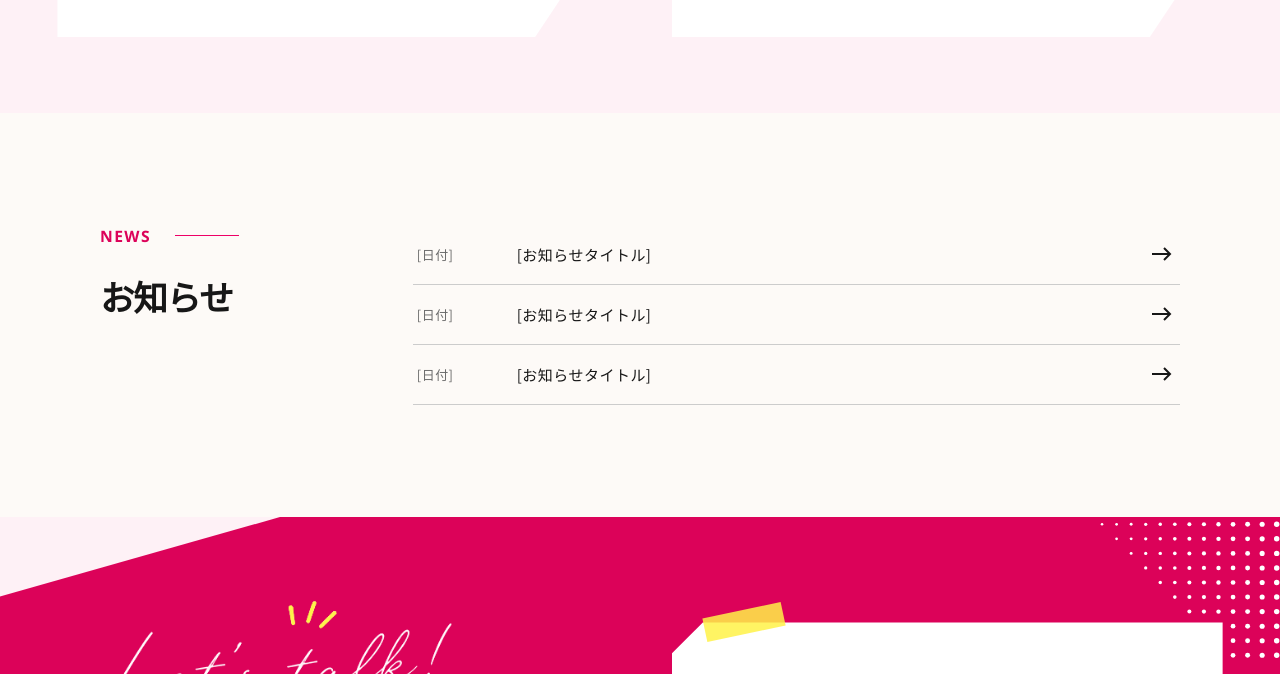
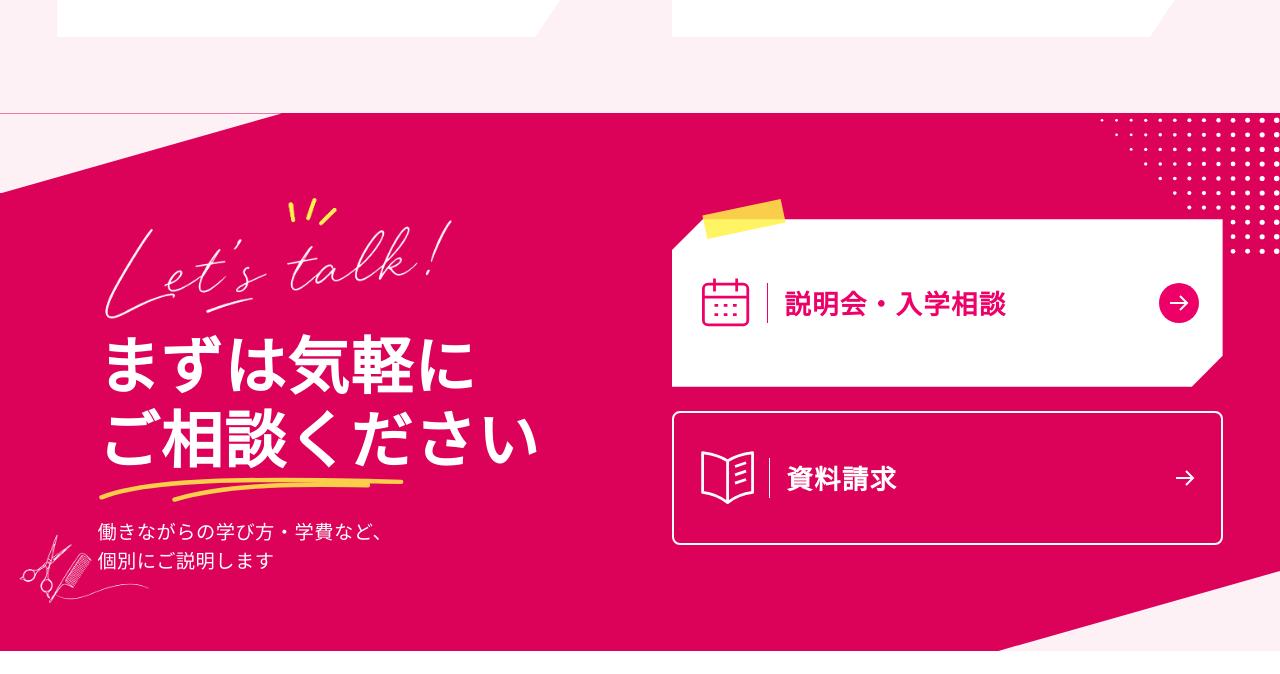
Before and after one commit to Yasai-Co-Ltd/hairstylist-school, a website built with Vite: page index.html in a window 1280 px wide. Shown: the part 5609-6283 px from the top of the page. Built offline with nearby package versions, Linux system fonts and the light colour scheme.

Commit message:
トップのお知らせセクションを削除、SCSS変換を sass に切替（macOS 13 対応）
Co-authored-by: Cursor <cursoragent@cursor.com>

```diff
--- a/index.html
+++ b/index.html
@@ -893,45 +893,6 @@
           </article>
         </div>
       </section>
-      <section class="p-top-news l-section" aria-labelledby="news-heading">
-        <div class="l-container">
-          <div class="p-top-news__inner">
-            <header class="c-section-head">
-              <p class="c-section-head__label p-top-news__label">NEWS</p>
-              <h2 id="news-heading" class="c-section-head__title p-top-news__title">お知らせ</h2>
-            </header>
-            <ul class="p-top-news__list">
-              <li class="p-top-news__item">
-                <a class="p-top-news__link" href="#news-heading">
-                  <time class="p-top-news__date" datetime="">[日付]</time>
-                  <span class="p-top-news__text">[お知らせタイトル]</span>
-                  <svg class="p-top-news__arrow" viewBox="0 0 20 16" aria-hidden="true" fill="none">
-                    <path d="M0 8h18M12 2l6 6-6 6" stroke="currentColor" stroke-width="2" />
-                  </svg>
-                </a>
-              </li>
-              <li class="p-top-news__item">
-                <a class="p-top-news__link" href="#news-heading">
-                  <time class="p-top-news__date" datetime="">[日付]</time>
-                  <span class="p-top-news__text">[お知らせタイトル]</span>
-                  <svg class="p-top-news__arrow" viewBox="0 0 20 16" aria-hidden="true" fill="none">
-                    <path d="M0 8h18M12 2l6 6-6 6" stroke="currentColor" stroke-width="2" />
-                  </svg>
-                </a>
-              </li>
-              <li class="p-top-news__item">
-                <a class="p-top-news__link" href="#news-heading">
-                  <time class="p-top-news__date" datetime="">[日付]</time>
-                  <span class="p-top-news__text">[お知らせタイトル]</span>
-                  <svg class="p-top-news__arrow" viewBox="0 0 20 16" aria-hidden="true" fill="none">
-                    <path d="M0 8h18M12 2l6 6-6 6" stroke="currentColor" stroke-width="2" />
-                  </svg>
-                </a>
-              </li>
-            </ul>
-          </div>
-        </div>
-      </section>
     </main>
 
     <!-- @include footer.html -->
--- a/package.json
+++ b/package.json
@@ -18,7 +18,7 @@
   },
   "devDependencies": {
     "prettier": "^3.9.10",
-    "sass-embedded": "^1.108.2",
+    "sass": "^1.108.2",
     "stylelint": "^17.16.0",
     "stylelint-config-standard-scss": "^17.0.0",
     "vite": "^8.3.8"
--- a/src/scss/foundation/_tokens.scss
+++ b/src/scss/foundation/_tokens.scss
@@ -15,7 +15,7 @@ $breakpoints: (
   // PCレイアウト開始
   lg: 1024px,
   // デザイン幅
-  xl: 1440px
+  xl: 1440px,
 );
 
 // ---- カラー ----
@@ -51,7 +51,7 @@ $colors: (
   // 線：お知らせの区切り線
   line-light: #ccc,
   // 線：ヘッダー下の線
-  line-faint: #eee
+  line-faint: #eee,
 );
 
 // ---- 影 ----
@@ -92,7 +92,7 @@ $radius: (
   // 小さな面（卒業バーなど）
   sm: 8px,
   // ボタン、タグ
-  pill: 999px
+  pill: 999px,
 );
 
 // ---- 重なり順 ----
--- a/src/scss/pages/top/_news.scss
+++ /dev/null
@@ -1,83 +0,0 @@
-@use "../../foundation" as *;
-
-.p-top-news {
-  &__inner {
-    display: grid;
-    gap: fluid(32, 80);
-    max-width: 1080px;
-    margin-inline: auto;
-  }
-
-  &__label {
-    flex-direction: row-reverse;
-    justify-content: flex-end;
-    gap: space(5);
-  }
-
-  &__title {
-    font-size: fluid(26, 36);
-    font-weight: 900;
-    line-height: 1.5;
-    letter-spacing: -0.035em;
-  }
-
-  &__item {
-    border-bottom: 1px solid color(line-light);
-  }
-
-  &__link {
-    display: grid;
-    grid-template-columns: minmax(0, 1fr) 24px;
-    gap: space(1) space(3);
-    align-items: center;
-    min-height: 44px;
-    padding: space(4) space(1);
-    text-decoration: none;
-
-    @include hover {
-      color: color(pink);
-    }
-  }
-
-  &__date {
-    font-size: 13px;
-    font-weight: 400;
-    line-height: 1.8;
-    color: color(muted);
-  }
-
-  &__text {
-    grid-column: 1;
-    font-size: 15px;
-    font-weight: 400;
-    line-height: 1.8;
-    overflow-wrap: anywhere;
-  }
-
-  &__arrow {
-    grid-column: 2;
-    grid-row: 1 / 3;
-    width: 20px;
-    height: 16px;
-  }
-
-  @include mq(lg) {
-    &__inner {
-      grid-template-columns: 240px minmax(0, 1fr);
-    }
-
-    &__link {
-      grid-template-columns: 88px minmax(0, 1fr) 24px;
-      gap: space(3);
-    }
-
-    &__text {
-      grid-column: 2;
-    }
-
-    &__arrow {
-      grid-column: 3;
-      grid-row: 1;
-    }
-  }
-}
--- a/src/scss/style.scss
+++ b/src/scss/style.scss
@@ -30,7 +30,6 @@
 @use "pages/top/roadmap";
 @use "pages/top/partner-salon";
 @use "pages/top/tuition-event";
-@use "pages/top/news";
 @use "pages/about/message";
 @use "pages/about/policy";
 @use "pages/about/vision";
```
Also changed, not shown: docs/CODING_PLAN.md (+1 -1 lines), docs/DESIGN_RULES.md (+10 -10 lines), docs/PROGRESS.md (+10 -8 lines), pnpm-lock.yaml.
